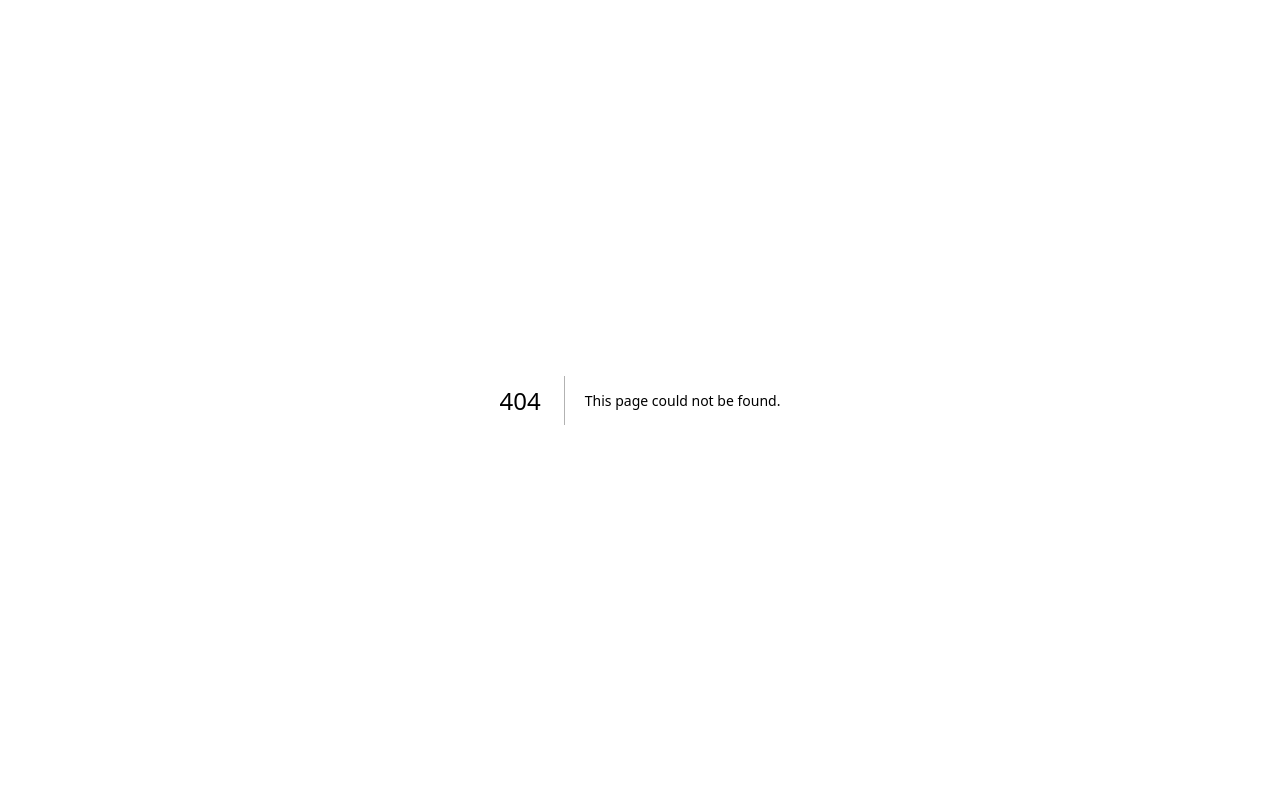
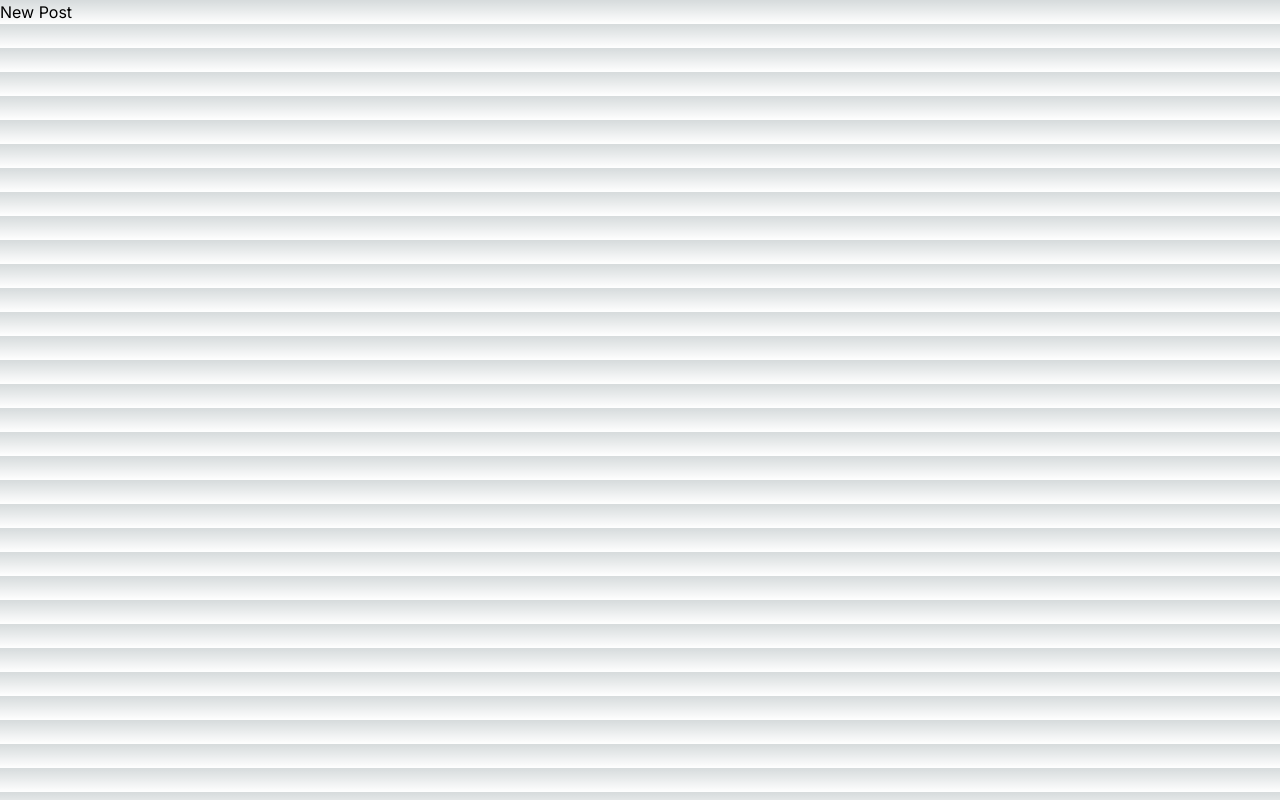
Before and after one commit to naimatullahRezaee/crud-nextjs, a Next.js app: page /posts/new in a window 1280 px wide. Before the commit this address had no page. Built offline with nearby package versions, Linux system fonts and the light colour scheme.

Commit message:
first intialization

```diff
--- /dev/null
+++ b/app/posts/new/page.js
@@ -0,0 +1,7 @@
+import React from "react";
+
+const page = () => {
+  return <div>New Post</div>;
+};
+
+export default page;
--- /dev/null
+++ b/app/posts/page.js
@@ -0,0 +1,7 @@
+import React from "react";
+
+const page = () => {
+  return <div>Posts</div>;
+};
+
+export default page;
```
